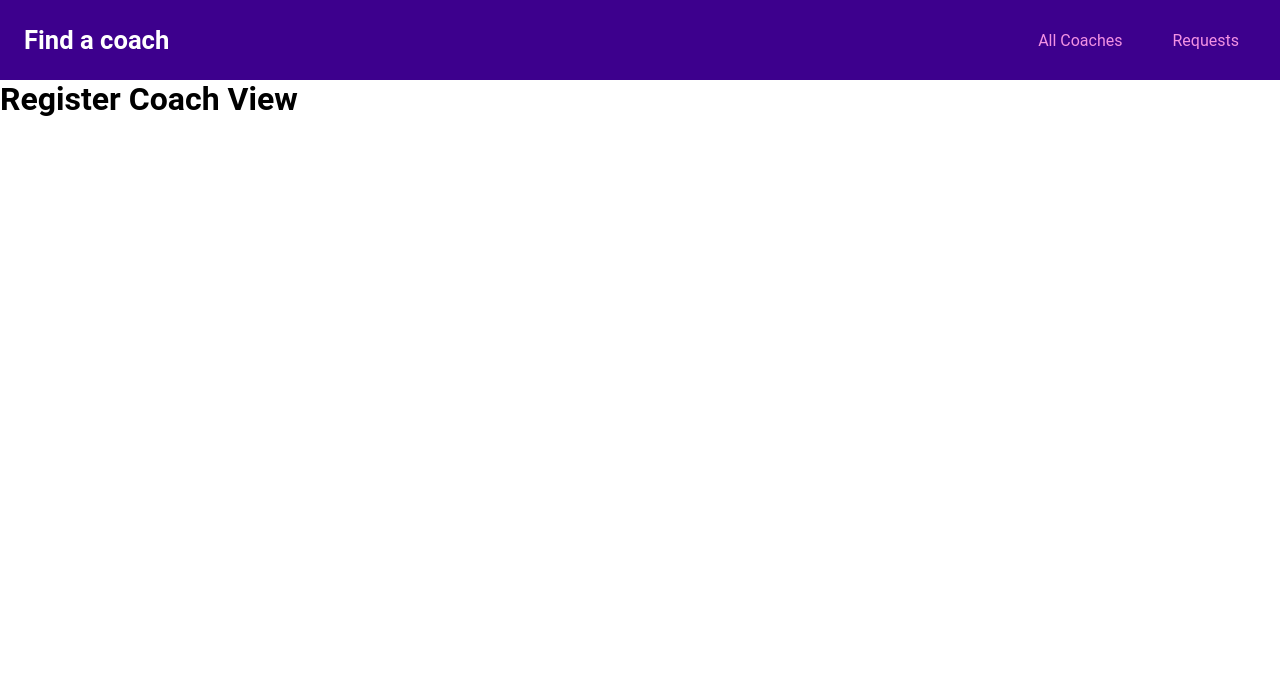
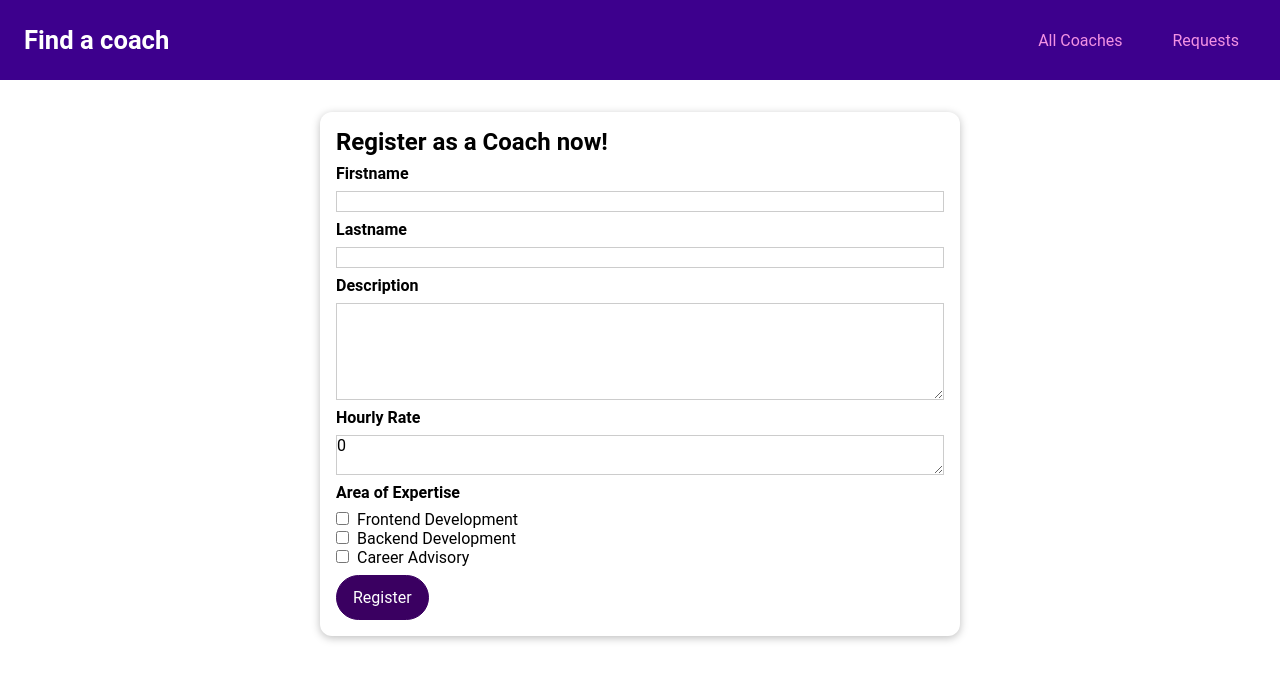
Before and after one commit to vuvinhhien/demo-find-coach, a Vue app: page /register in a window 1280 px wide. Shown: the top 680 px of the page. Built offline with nearby package versions, Linux system fonts and the light colour scheme.

Commit message:
add RegisterCoachForm

```diff
--- /dev/null
+++ b/src/components/Coach/CoachFilter.vue
@@ -0,0 +1,69 @@
+<template>
+  <base-card
+    ><h2>Find Your Coach</h2>
+    <span class="filter-option">
+      <input
+        type="checkbox"
+        id="frontend"
+        value="frontend"
+        v-model="filters"
+        @change="changeFilterHandler"
+      />
+      <label for="frontend">Frontend</label>
+    </span>
+    <span class="filter-option">
+      <input
+        type="checkbox"
+        id="backend"
+        value="backend"
+        v-model="filters"
+        @change="changeFilterHandler"
+      />
+      <label for="backend">Backend</label>
+    </span>
+    <span class="filter-option">
+      <input
+        type="checkbox"
+        id="career"
+        value="career"
+        v-model="filters"
+        @change="changeFilterHandler"
+      />
+      <label for="career">Career</label>
+    </span>
+  </base-card>
+</template>
+
+<script setup lang="ts">
+import { defineEmits, ref } from "vue";
+
+const filters = ref<string[]>([]);
+
+const emit = defineEmits<{
+  (e: "changeFilter", updatedFilters: string[]): void;
+}>();
+
+const changeFilterHandler = (event: Event) => {
+  console.log(filters.value);
+  emit("changeFilter", filters.value);
+};
+</script>
+
+<style scoped>
+h2 {
+  margin: 0.5rem 0;
+}
+.filter-option {
+  margin-right: 1rem;
+}
+.filter-option label,
+.filter-option input {
+  vertical-align: middle;
+}
+.filter-option label {
+  margin-left: 0.25rem;
+}
+.filter-option.active label {
+  font-weight: bold;
+}
+</style>
--- /dev/null
+++ b/src/components/Coach/CoachForm.vue
@@ -0,0 +1,113 @@
+<template>
+  <form @submit.prevent="submitFormHandler">
+    <div class="form-control">
+      <label for="firstname">Firstname</label>
+      <input type="text" id="firstname" v-model.trim="firstName" />
+    </div>
+    <div class="form-control">
+      <label for="lastname">Lastname</label>
+      <input type="text" id="lastname" v-model.trim="lastName" />
+    </div>
+    <div class="form-control">
+      <label for="description">Description</label>
+      <textarea id="description" rows="5" v-model.trim="description"></textarea>
+    </div>
+    <div class="form-control">
+      <label for="rate">Hourly Rate</label>
+      <textarea type="number" id="rate" v-model.number="rate"></textarea>
+    </div>
+    <div class="form-control">
+      <h3>Area of Expertise</h3>
+      <div>
+        <input type="checkbox" id="frontend" value="frontend" v-model="areas" />
+        <label for="frontend">Frontend Development</label>
+      </div>
+      <div>
+        <input type="checkbox" id="backend" value="backend" v-model="areas" />
+        <label for="backend">Backend Development</label>
+      </div>
+      <div>
+        <input type="checkbox" id="career" value="career" v-model="areas" />
+        <label for="career">Career Advisory</label>
+      </div>
+    </div>
+    <base-button>Register</base-button>
+  </form>
+</template>
+
+<script setup lang="ts">
+import { ref } from "vue";
+
+const firstName = ref("");
+const lastName = ref("");
+const description = ref("");
+const rate = ref(0);
+const areas = ref([]);
+
+const submitFormHandler = () => {
+  const formData = {
+    firstName,
+    lastName,
+    description,
+    rate,
+    areas,
+  };
+  console.log(formData);
+};
+</script>
+
+<style scoped lang="scss">
+.form-control {
+  margin: 0.5rem 0;
+}
+
+label {
+  font-weight: bold;
+  display: block;
+  margin-bottom: 0.5rem;
+}
+
+input,
+textarea {
+  display: block;
+  width: 100%;
+  border: 1px solid #ccc;
+  font: inherit;
+
+  &:focus {
+    background-color: #f0e6fd;
+    outline: none;
+    border-color: #3d008d;
+  }
+}
+
+input[type="checkbox"] {
+  display: inline;
+  width: auto;
+  border: none;
+
+  & + label {
+    font-weight: normal;
+    display: inline;
+    margin: 0 0 0 0.5rem;
+  }
+  &:focus {
+    outline: #3d008d solid 1px;
+  }
+}
+
+h3 {
+  margin: 0.5rem 0;
+  font-size: 1rem;
+}
+.invalid {
+  label {
+    color: red;
+  }
+
+  input,
+  textarea {
+    border: 1px solid red;
+  }
+}
+</style>
--- a/src/components/UI/BaseBadge.vue
+++ b/src/components/UI/BaseBadge.vue
@@ -21,6 +21,7 @@ const text = computed(() => {
   border-radius: 30px;
   padding: 0.5rem 1.5rem;
   display: inline-block;
+  margin-bottom: 1rem;
   margin-right: 0.5rem;
 }
 
--- a/src/components/index.ts
+++ b/src/components/index.ts
@@ -1,7 +1,17 @@
 import MainHeader from "./Layout/MainHeader.vue";
 import CoachItem from "./Coach/CoachItem.vue";
+import CoachFilter from "./Coach/CoachFilter.vue";
+import CoachForm from "./Coach/CoachForm.vue";
 import BaseCard from "./UI/BaseCard.vue";
 import BaseButton from "./UI/BaseButton.vue";
 import BaseBadge from "./UI/BaseBadge.vue";
 
-export { MainHeader, CoachItem, BaseCard, BaseButton, BaseBadge };
+export {
+  MainHeader,
+  CoachItem,
+  CoachFilter,
+  CoachForm,
+  BaseCard,
+  BaseButton,
+  BaseBadge,
+};
--- a/src/router/index.ts
+++ b/src/router/index.ts
@@ -11,7 +11,8 @@ const routes: Array<RouteRecordRaw> = [
     component: CoachesListView,
   },
   {
-    path: "/coach/:id",
+    path: "/coaches/:id",
+    props: true,
     component: () => import("@/views/Coach/CoachDetailView.vue"),
     children: [
       {
--- a/src/store/modules/Coaches.module.ts
+++ b/src/store/modules/Coaches.module.ts
@@ -3,7 +3,7 @@ const coachesModule = {
   state: {
     coaches: [
       {
-        id: 1,
+        id: "1",
         firstName: "Nguyen Van",
         lastName: "Vu",
         areas: ["frontend", "backend", "career"],
@@ -12,7 +12,7 @@ const coachesModule = {
         hourlyRate: 30,
       },
       {
-        id: 2,
+        id: "2",
         firstName: "Hua Vi",
         lastName: "Van",
         areas: ["frontend", "backend"],
@@ -26,6 +26,9 @@ const coachesModule = {
     coaches(state: any) {
       return state.coaches;
     },
+    getCoachById: (state: any) => (id: string) => {
+      return state.coaches.find((coach: any) => coach.id === id);
+    },
     hasCoaches(state: any) {
       return state.coaches && state.coaches.length > 0;
     },
--- a/src/views/Coach/CoachDetailView.vue
+++ b/src/views/Coach/CoachDetailView.vue
@@ -1,5 +1,56 @@
 <template>
-  <h1>Coach detail view</h1>
-  <router-view></router-view>
-  <router-link to="/coach/id/contact">Contact</router-link>
+  <section>
+    <base-card>
+      <h2>{{ fullName }}</h2>
+      <h3>${{ rate }}/hour</h3>
+    </base-card>
+  </section>
+  <section>
+    <base-card>
+      <header>
+        <h2>Interested? Reach out now!</h2>
+        <base-button link :to="contactLink">Contact</base-button>
+      </header>
+    </base-card>
+  </section>
+  <section>
+    <base-card>
+      <base-badge v-for="area in areas" :key="area" :type="area" :title="area"
+        >{{ area }}
+      </base-badge>
+      <p>{{ description }}</p>
+    </base-card>
+  </section>
 </template>
+
+<script setup lang="ts">
+import { defineProps, computed } from "vue";
+import { useStore } from "vuex";
+import { useRoute } from "vue-router";
+
+const route = useRoute();
+const store = useStore();
+const props = defineProps<{ id: string }>();
+console.log(store.getters);
+const coach = store.getters["coaches/getCoachById"](props.id);
+
+const fullName = computed(() => {
+  return coach.firstName + " " + coach.lastName;
+});
+
+const rate = computed(() => {
+  return coach.hourlyRate;
+});
+
+const contactLink = computed(() => {
+  return route.path + "/contact";
+});
+
+const areas = computed(() => {
+  return coach.areas;
+});
+
+const description = computed(() => {
+  return coach.description;
+});
+</script>
--- a/src/views/Coach/CoachRegistrationView.vue
+++ b/src/views/Coach/CoachRegistrationView.vue
@@ -1,3 +1,12 @@
 <template>
-  <h1>Register Coach View</h1>
+  <section>
+    <base-card>
+      <h2>Register as a Coach now!</h2>
+      <coach-form></coach-form>
+    </base-card>
+  </section>
 </template>
+
+<script setup lang="ts">
+import { CoachForm } from "@/components";
+</script>
--- a/src/views/Coach/CoachesListView.vue
+++ b/src/views/Coach/CoachesListView.vue
@@ -1,5 +1,7 @@
 <template>
-  <section>FILTER</section>
+  <section>
+    <coach-filter @change-filter="handleChangeFilter"></coach-filter>
+  </section>
   <section>
     <base-card>
       <div class="controls">
@@ -8,7 +10,7 @@
       </div>
       <ul v-if="hasCoaches">
         <coach-item
-          v-for="coach in coaches"
+          v-for="coach in filteredCoaches"
           :key="coach.id"
           :id="coach.id"
           :rate="coach.hourlyRate"
@@ -23,19 +25,31 @@
 </template>
 
 <script setup lang="ts">
-import { computed } from "vue";
+import { computed, ref } from "vue";
 import { useStore } from "vuex";
-import { CoachItem } from "@/components";
+import { CoachItem, CoachFilter } from "@/components";
 
 const store = useStore();
 
-const coaches = computed(() => {
-  return store.getters["coaches/coaches"];
+let filters = ref<string[]>([]);
+
+const filteredCoaches = computed(() => {
+  const coaches = store.getters["coaches/coaches"];
+  return coaches.filter((coach: any) => {
+    for (let filter of filters.value) {
+      if (!coach.areas.includes(filter)) return false;
+    }
+    return true;
+  });
 });
 
 const hasCoaches = computed(() => {
   return store.getters["coaches/hasCoaches"];
 });
+
+const handleChangeFilter = (updatedFilters: string[]) => {
+  filters.value = updatedFilters;
+};
 </script>
 
 <style scoped>
```
Also changed, not shown: src/components/Coach/CoachItem.vue (+3 -7 lines).
